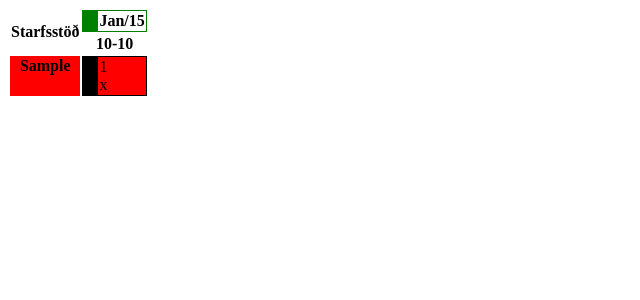
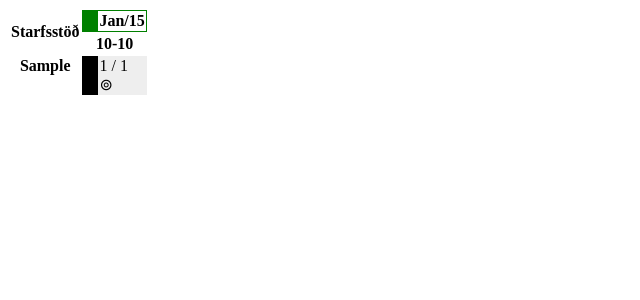
Before and after one commit to ZmjbS/eldar, a Django app: page /vaktir in a window 1280 px wide. Shown: the top 300 px of the page, without its empty margins (0-640 px from the left). Run offline with Django 3.2, Linux system fonts and the light colour scheme; tables that the repository leaves empty hold one stand-in row (values such as "Sample post").

Commit message:
Viðmótsbreytingar: Bakgrunnslit breytt til að sýna hvort vakt sé til staðar.

```diff
--- a/templates/vaktir/yfirlit.html
+++ b/templates/vaktir/yfirlit.html
@@ -1,4 +1,10 @@
 <html>
+<head>
+<style>
+	.vakt { background-color: #eee; }
+	.ekkivakt { background-color: white; }
+</style>
+</head>
 <body>
 
 <table>
@@ -19,16 +25,20 @@
 	</thead>
 	<tbody>
 		{% for starfsstod, dagar in starfsstodvar.items %}
-		<tr style="background-color: red; vertical-align: top;">
+		<tr style="vertical-align: top;">
 			<th>{{ starfsstod }}</th>
 			{# for dagur, timabil in dagar.items #}
 			{% for timabil in dagar %}
 				{% for tb, vaktskraning in timabil.items %}
-				<td {% if forloop.first %}style="border: thin solid black; border-left-width: 1em;"{% endif %}><!--{{ tb }}<br />-->
-					{{ vaktskraning.skraningar.count }}<br />
-					{% for skraning in vaktskraning.skraningar %}
-						<span title="{{ skraning }}">x</span>
-					{% endfor %}
+				<td {% if forloop.first %}style="border: 0px solid black; border-left-width: 1em;"{% endif %}
+					class="{% if vaktskraning.vaktin %}vakt{% else %}ekkivakt{% endif %}"
+				><!--{{ tb }}<br />-->
+					{% if vaktskraning.vaktin %}
+						{{ vaktskraning.skraningar.count }} / {{ vaktskraning.vaktin.lagmark }}<br />
+						{% for skraning in vaktskraning.skraningar %}
+							<span title="{{ skraning }}">&ocir;</span>
+						{% endfor %}
+					{% endif %}
 				</td>
 				{% endfor %}
 			{% endfor %}
```
